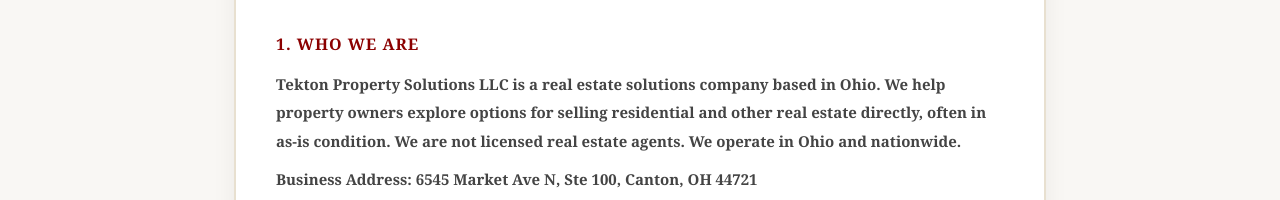
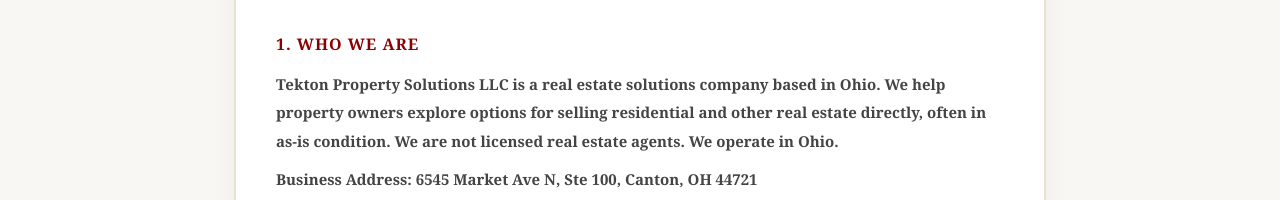
Before and after one commit to nijackacquisitions56/nijack-property-solutions, a React (Vite) app: page /privacy-policy in a window 1280 px wide. Shown: the part 470-670 px from the top of the page. Built offline with nearby package versions, Linux system fonts and the light colour scheme.

Commit message:
Update PrivacyPolicy.jsx

```diff
--- a/src/PrivacyPolicy.jsx
+++ b/src/PrivacyPolicy.jsx
@@ -36,7 +36,7 @@ const PrivacyPolicy = () => {
 
             <section>
               <h2 style={{ color: '#8B0000', fontWeight: 900, textTransform: 'uppercase', fontSize: 16, letterSpacing: 1, marginBottom: 10 }}>1. Who We Are</h2>
-              <p style={{ margin: 0 }}>Tekton Property Solutions LLC is a real estate solutions company based in Ohio. We help property owners explore options for selling residential and other real estate directly, often in as-is condition. We are not licensed real estate agents. We operate in Ohio and nationwide.</p>
+              <p style={{ margin: 0 }}>Tekton Property Solutions LLC is a real estate solutions company based in Ohio. We help property owners explore options for selling residential and other real estate directly, often in as-is condition. We are not licensed real estate agents. We operate in Ohio.</p>
               <p style={{ margin: '10px 0 0', wordBreak: 'break-word' }}>
                 <strong>Business Address:</strong> 6545 Market Ave N, Ste 100, Canton, OH 44721<br />
                 <strong>Email:</strong> <a href="mailto:nicole@tektonpropertysolutions.com" style={{ color: '#8B0000', textDecoration: 'underline' }}>Email Nicole</a>
```
